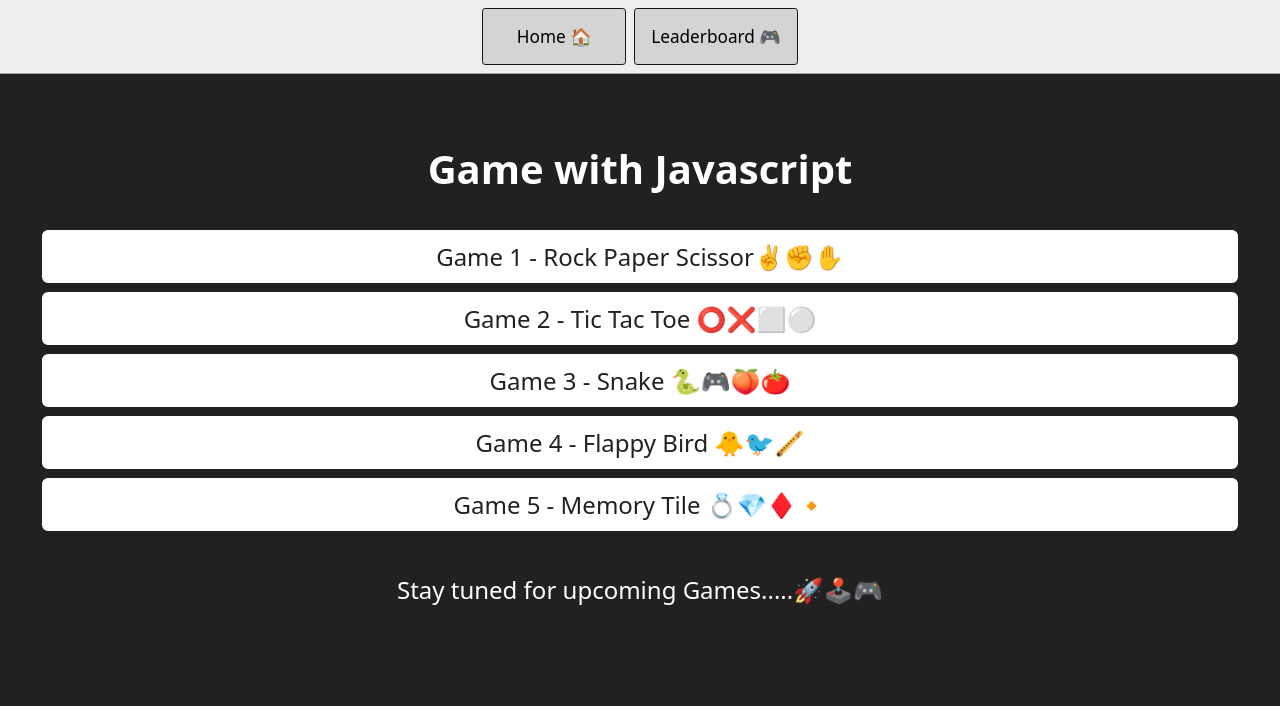
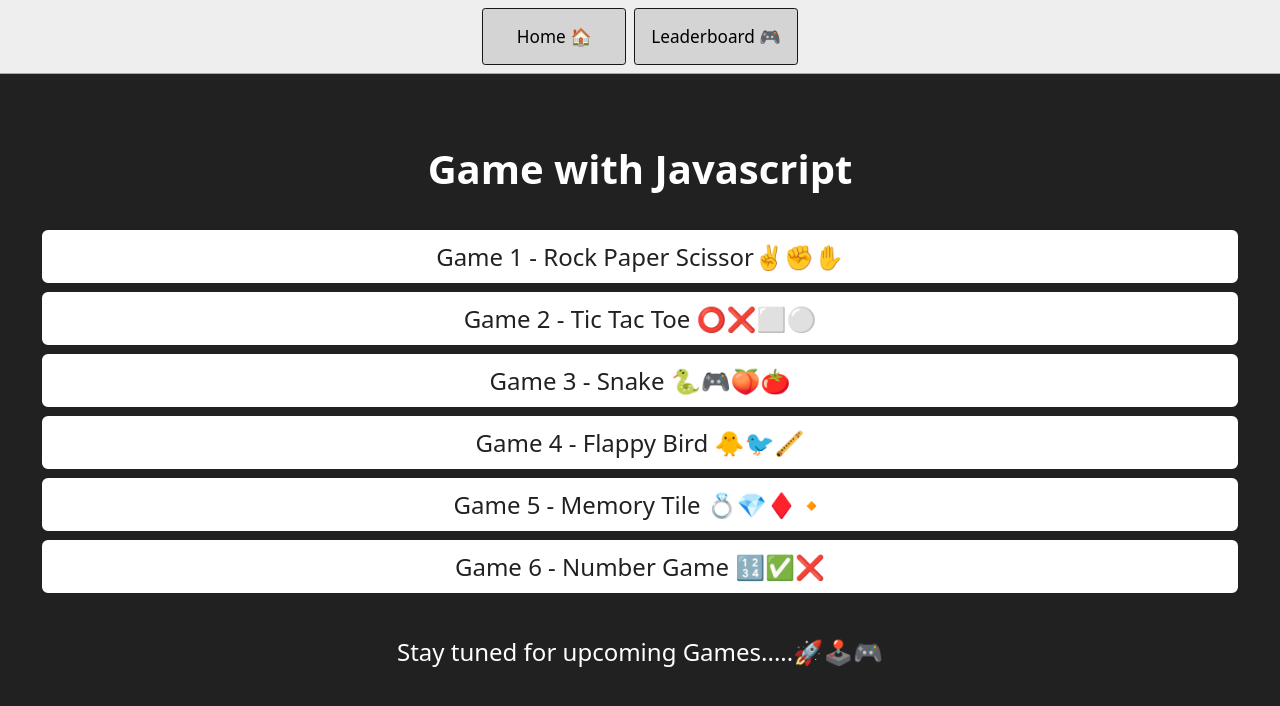
Before and after one commit to QuantumSoham/gamejs, a plain HTML site: page index.html in a window 1280 px wide. Drawn offline with Linux system fonts and the light colour scheme.

Commit message:
Update index.html

```diff
--- a/index.html
+++ b/index.html
@@ -44,6 +44,9 @@
         <a class="project-link" href="./memory-tile/index.html"
           >Game 5 - Memory Tile 💍💎♦️🔸</a
         >
+        <a class="project-link" href="./number-game/index.html"
+          >Game 6 - Number Game 🔢✅❌</a
+        >
         <!-- <a class="project-link" href="./snake/index.html"
           >Game 6 - Cards ♦️♥️♣️♠️</a> -->
     </div>
```
